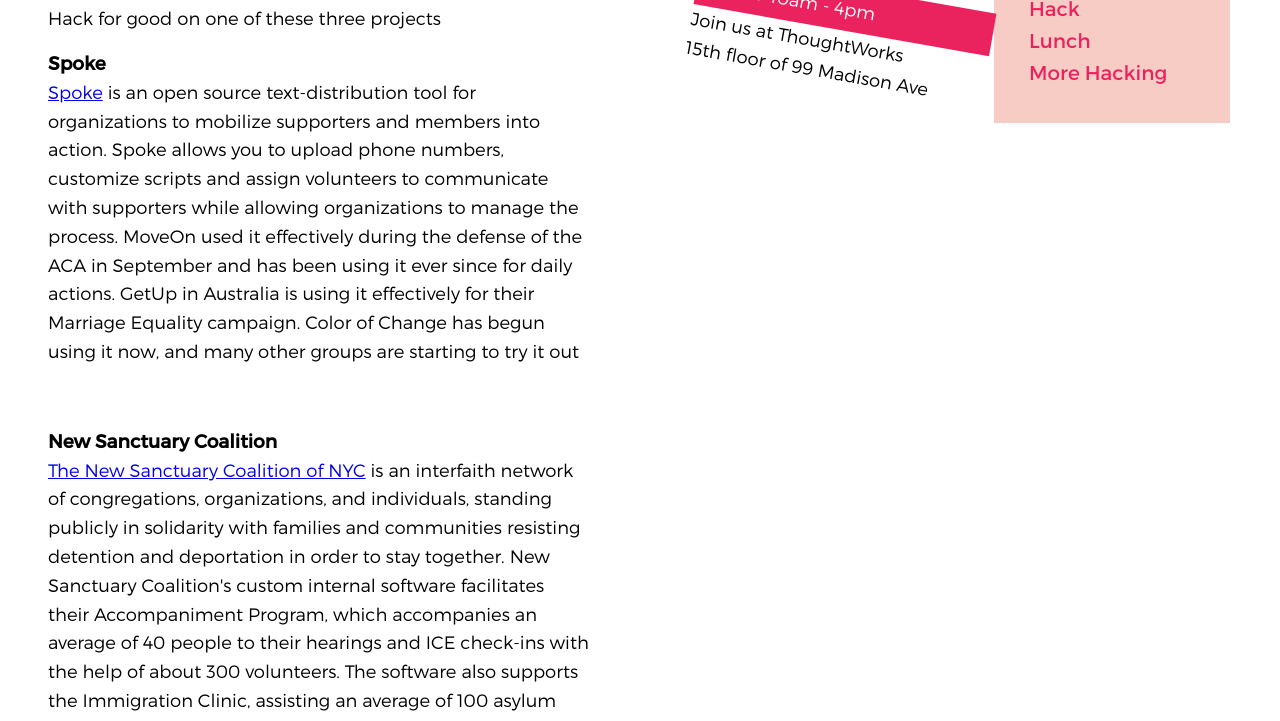
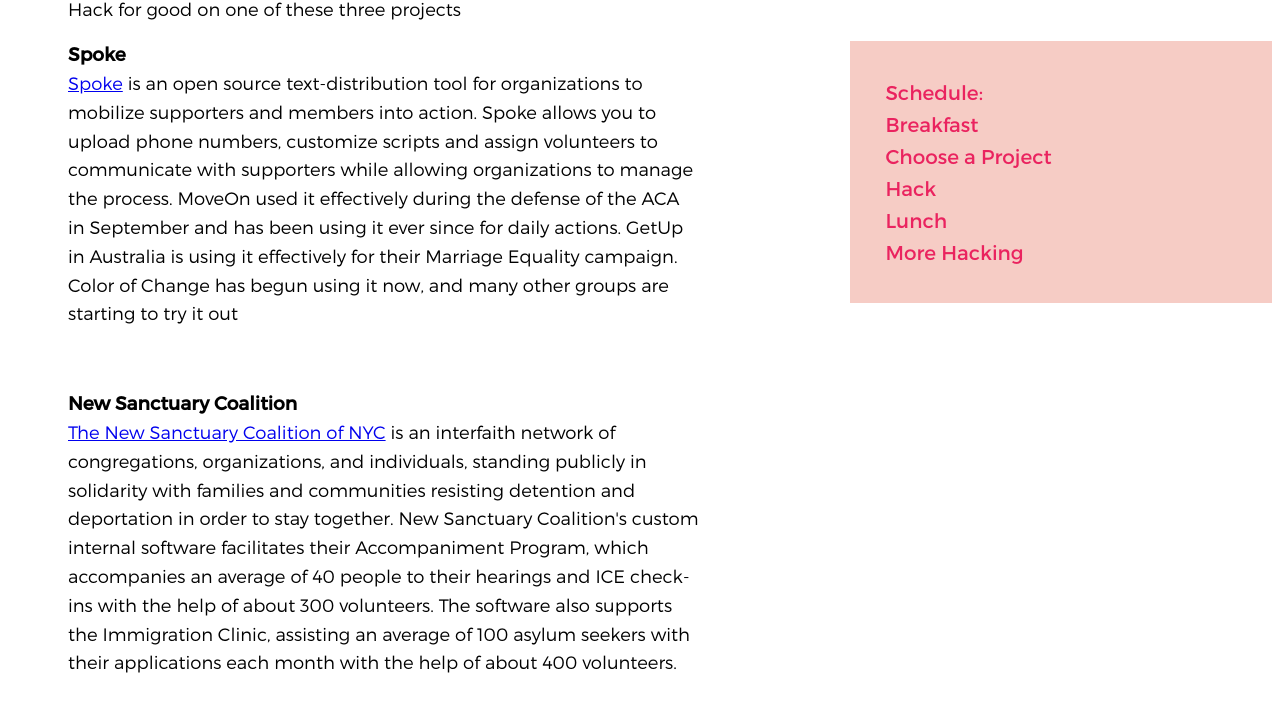
Before and after one commit to ProgressiveHackNight/hackday, a plain HTML site: page index.html in a window 1280 px wide. Shown: the part 187-908 px from the top of the page. Drawn offline with Linux system fonts and the light colour scheme.

Commit message:
flexbox to fix responsivity issues

```diff
--- a/css/style.css
+++ b/css/style.css
@@ -45,26 +45,25 @@
     }
     /* Column Layout */
     .content {
-        display: flex;
-        -moz-column-width: 300px;
-        -webkit-column-width: 300px;
-        column-width: 300px;
-        -moz-column-gap: 30px;
-        -webkit-column-gap: 30px;
-        column-gap: 20px;
+       display: -webkit-flex;
+       display: flex;
+       -webkit-flex-direction: row;
+       flex-direction: row;
     }
 
-    .content div {
-        display: inline-block;
+    .col-left {
+        padding: 60px 150px 60px 60px;
+        -webkit-flex: 1.5 0 0;
+        flex: 1.5 0 0;
     }
 
-    .col {
-        width: 100%;
-        padding: 40px;
+    .col-right {
+        -webkit-flex: 1 0 0;
+        flex: 1 0 0;
+        padding-top: 50px;
     }
 
     /* HackDay Mark */
-
     .icon {
         font-size: 36px;
         text-align: left;
--- a/index.html
+++ b/index.html
@@ -14,7 +14,7 @@
         </p>
     </header>
     <div class="content">
-        <div class="col">
+        <div class="col-left">
         <div class="icon">
             <div class="icon-background"></div>
             <h1>HackDay</h1>
@@ -50,7 +50,7 @@
             </p>
         </section>
         </div>
-        <div class="col">
+        <div class="col-right">
             <div class="info">
                 <p class="info-time">12/3/17 10am - 4pm</p>
                 <p class="info-place">Join us at ThoughtWorks<br/>15th floor of 99 Madison Ave</p>
```
